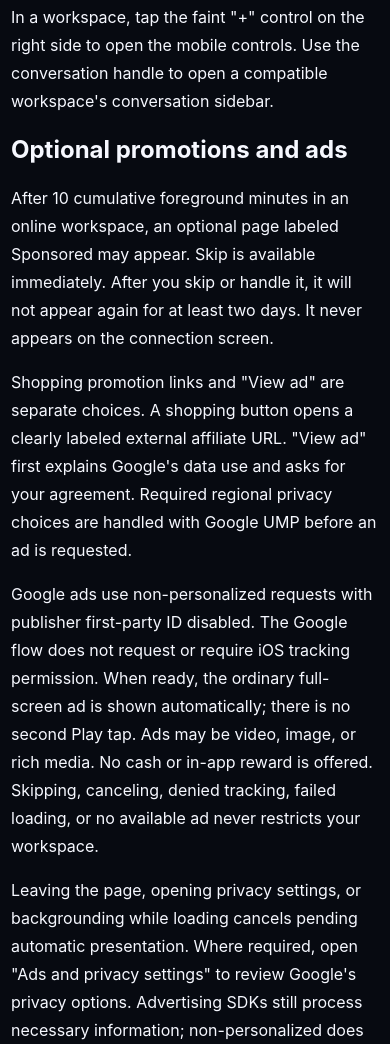
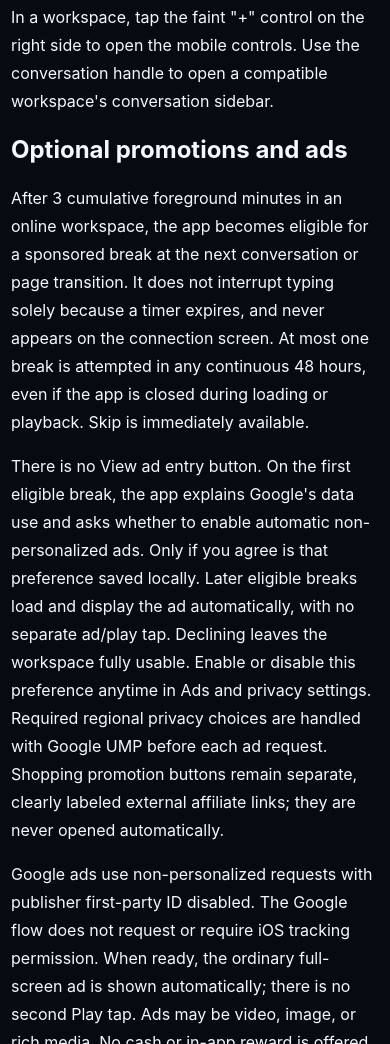
Before and after one commit to douyamv/douyamv.github.io, a plain HTML site: page ZcodeMobile/index.html in a window 390 px wide. Shown: the part 1687-2731 px from the top of the page. Drawn offline with Linux system fonts and the light colour scheme.

Commit message:
Document automatic 3-minute ad breaks with a rolling 48-hour cap

```diff
--- a/ZcodeMobile/index.html
+++ b/ZcodeMobile/index.html
@@ -35,7 +35,7 @@
       <section class="card"><h3>重新扫码或断开</h3><p>进入工作区后，点击屏幕右侧中上部的淡色操作按钮，可以重新扫码、刷新或断开当前连接。</p></section>
       <section class="card"><h3>联系支持</h3><p>请将问题说明、iOS 版本、Zcode Mobile 版本和错误截图发送至 <a href="mailto:1459636830@qq.com">1459636830@qq.com</a>。请勿发送密码、令牌或其他敏感凭据。</p></section>
     </div>
-    <p class="footer">Zcode Mobile 2.1 包含可选推广和 Google 非个性化广告；不要求开启系统追踪，广告可跳过。第三方 SDK 的必要数据处理见隐私政策。工作区内容直接与用户选择的兼容服务通信。</p>
+    <p class="footer">Zcode Mobile 2.1 在首次明确同意启用后，在线前台累计使用满 3 分钟、到会话或页面切换间隙自动展示 Google 非个性化广告，任意连续 48 小时最多一次。无需“查看广告”按钮，不要求系统追踪，可跳过、关闭或在设置中停用。不同意不影响工作区；SDK 必要数据处理见隐私政策。</p>
   </main>
 <main class="shell" data-language="en">
 <h1>Zcode Mobile Support</h1>
@@ -50,8 +50,8 @@
 <h2>Rescan, refresh, or disconnect</h2>
 <p>In a workspace, tap the faint &quot;+&quot; control on the right side to open the mobile controls. Use the conversation handle to open a compatible workspace&#39;s conversation sidebar.</p>
 <h2>Optional promotions and ads</h2>
-<p>After 10 cumulative foreground minutes in an online workspace, an optional page labeled Sponsored may appear. Skip is available immediately. After you skip or handle it, it will not appear again for at least two days. It never appears on the connection screen.</p>
-<p>Shopping promotion links and &quot;View ad&quot; are separate choices. A shopping button opens a clearly labeled external affiliate URL. &quot;View ad&quot; first explains Google&#39;s data use and asks for your agreement. Required regional privacy choices are handled with Google UMP before an ad is requested.</p>
+<p>After 3 cumulative foreground minutes in an online workspace, the app becomes eligible for a sponsored break at the next conversation or page transition. It does not interrupt typing solely because a timer expires, and never appears on the connection screen. At most one break is attempted in any continuous 48 hours, even if the app is closed during loading or playback. Skip is immediately available.</p>
+<p>There is no View ad entry button. On the first eligible break, the app explains Google&#39;s data use and asks whether to enable automatic non-personalized ads. Only if you agree is that preference saved locally. Later eligible breaks load and display the ad automatically, with no separate ad/play tap. Declining leaves the workspace fully usable. Enable or disable this preference anytime in Ads and privacy settings. Required regional privacy choices are handled with Google UMP before each ad request. Shopping promotion buttons remain separate, clearly labeled external affiliate links; they are never opened automatically.</p>
 <p>Google ads use non-personalized requests with publisher first-party ID disabled. The Google flow does not request or require iOS tracking permission. When ready, the ordinary full-screen ad is shown automatically; there is no second Play tap. Ads may be video, image, or rich media. No cash or in-app reward is offered. Skipping, canceling, denied tracking, failed loading, or no available ad never restricts your workspace.</p>
 <p>Leaving the page, opening privacy settings, or backgrounding while loading cancels pending automatic presentation. Where required, open &quot;Ads and privacy settings&quot; to review Google&#39;s privacy options. Advertising SDKs still process necessary information; non-personalized does not mean no data processing. See the Privacy Policy.</p>
 <h2>Connection data and credentials</h2>
```
